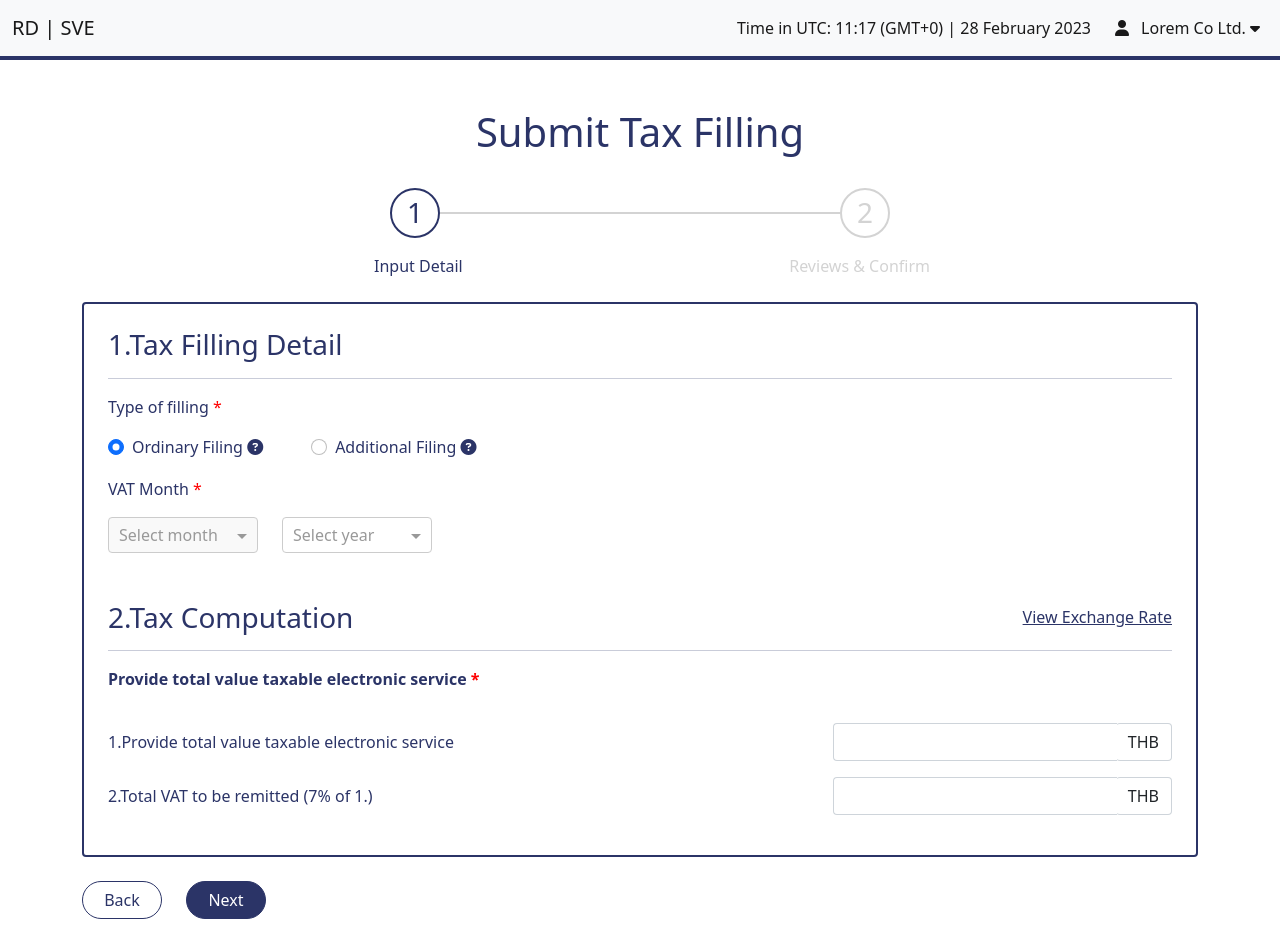
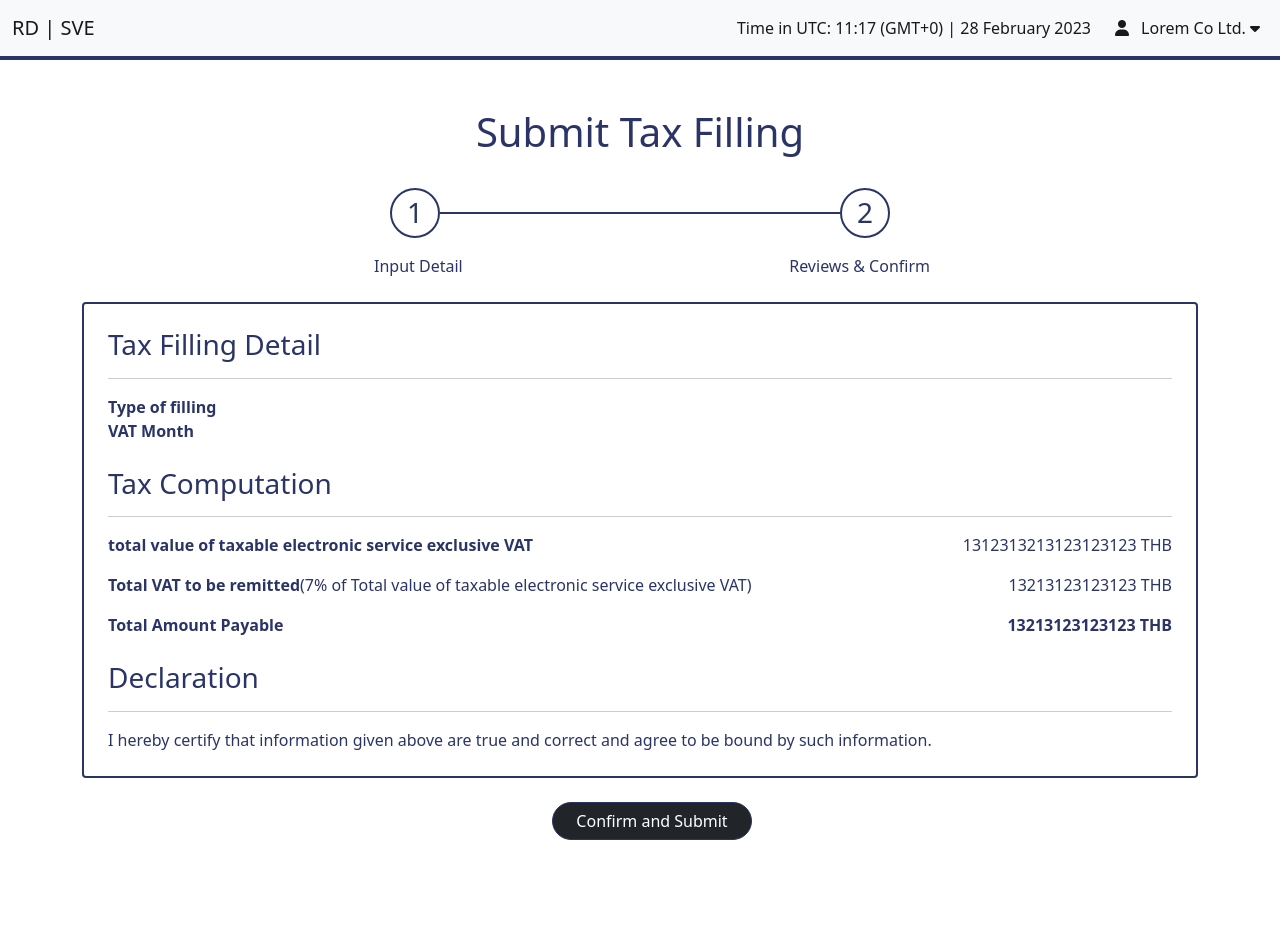
Before and after one commit to kakaKaeng/practice-angular, an Angular app in the folder practice-angular/: page / in a window 1280 px wide. Shown: the top 952 px of the page. After the commit the page ends 888 px from the top, so only its background shows below. Built offline with nearby package versions, Linux system fonts and the light colour scheme.

Commit message:
feat(tax-review-confirm): ui

```diff
--- a/practice-angular/src/app/modules/taxes/pages/tax-filling/tax-filling.component.html
+++ b/practice-angular/src/app/modules/taxes/pages/tax-filling/tax-filling.component.html
@@ -13,12 +13,17 @@
     </ng-container>
   </div>
 
-  <div class="d-flex mt-4">
-    <button class="btn btn-outline-primary rounded-pill">
+  <div class="d-flex mt-4" *ngIf="currentStep === 1">
+    <button class="btn btn-outline-dark rounded-pill btn-small">
       Back
     </button>
-    <button class="btn btn-primary ms-4 rounded-pill" (click)="onSubmit()">
+    <button class="btn btn-dark ms-4 rounded-pill btn-small" (click)="onSubmit()">
       Next
+    </button>
+  </div>
+  <div class="d-flex mt-4 justify-content-center" *ngIf="currentStep === 2">
+    <button class="btn btn-dark ms-4 rounded-pill btn-big">
+      Confirm and Submit
     </button>
   </div>
 
--- a/practice-angular/src/app/modules/taxes/pages/tax-filling/tax-filling.component.scss
+++ b/practice-angular/src/app/modules/taxes/pages/tax-filling/tax-filling.component.scss
@@ -2,9 +2,16 @@
   border: 2px #2B3467 solid;
 }
 
+.btn-small {
+  width: 80px;
+}
+
+.btn-big {
+  width: 200px;
+}
+
 .btn {
   border-color: #2B3467;
-  width: 80px;
 }
 
 .btn-primary {
--- a/practice-angular/src/app/modules/taxes/pages/tax-filling/tax-filling.component.ts
+++ b/practice-angular/src/app/modules/taxes/pages/tax-filling/tax-filling.component.ts
@@ -7,7 +7,7 @@ import { FormBuilder, FormGroup, Validators } from '@angular/forms';
   styleUrls: ['./tax-filling.component.scss']
 })
 export class TaxFillingComponent implements OnInit {
-  currentStep = 1;
+  currentStep = 2;
   formTaxModel: FormGroup
   submitted = false;
 
--- a/practice-angular/src/app/modules/taxes/shared/components/review-confirm/review-confirm.component.html
+++ b/practice-angular/src/app/modules/taxes/shared/components/review-confirm/review-confirm.component.html
@@ -1 +1,46 @@
-<p>review-confirm works!</p>
+<h3 class="m-0">Tax Filling Detail</h3>
+<hr>
+<div class="row mb-3">
+  <div class="col-2">
+    <label class="bold">Type of filling</label>
+  </div>
+  <div class="col-10">
+
+  </div>
+  <div class="col-2">
+    <label class="bold">VAT Month</label>
+  </div>
+  <div class="col-10">
+
+  </div>
+</div>
+<h3 class="m-0 mt-4">Tax Computation</h3>
+<hr>
+<div class="row mb-3">
+  <div class="col-8">
+    <label class="bold">total value of taxable electronic service exclusive VAT</label>
+  </div>
+  <div class="col-4 text-end align-self-center">
+    1312313213123123123 THB
+  </div>
+</div>
+<div class="row mb-3">
+  <div class="col-8">
+    <label class="bold">Total VAT to be remitted</label>
+    <label>(7% of Total value of taxable electronic service exclusive VAT)</label>
+  </div>
+  <div class="col-4 text-end align-self-center">
+    13213123123123 THB
+  </div>
+</div>
+<div class="row mb-3">
+  <div class="col-8">
+    <label class="bold">Total Amount Payable</label>
+  </div>
+  <div class="col-4 text-end align-self-center bold">
+    13213123123123 THB
+  </div>
+</div>
+<h3 class="m-0 mt-4">Declaration</h3>
+<hr>
+<label>I hereby certify that information given above are true and correct and agree to be bound by such information.</label>
```
Also changed, not shown: practice-angular/src/app/modules/taxes/shared/components/review-confirm/review-confirm.component.ts (+6 -3 lines), practice-angular/src/app/modules/taxes/shared/models/tax.models.ts (+4 -3 lines).
